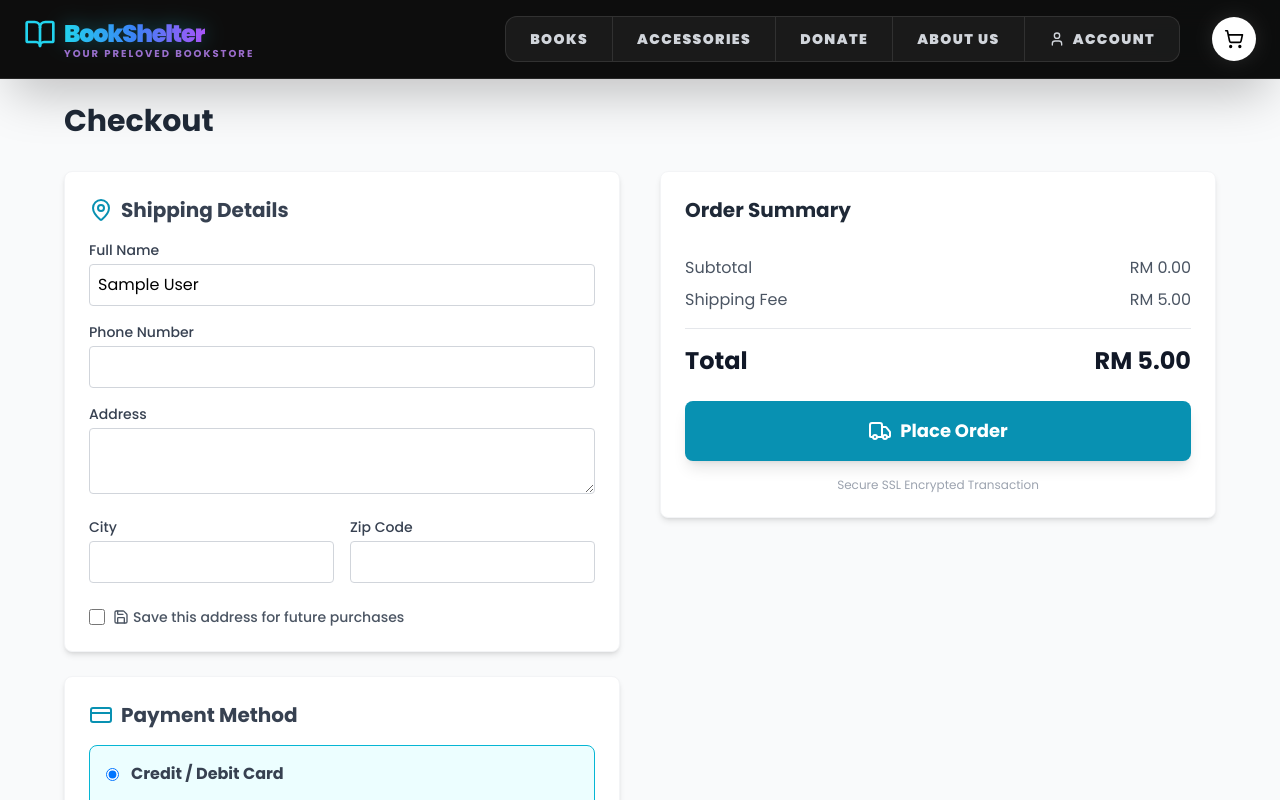
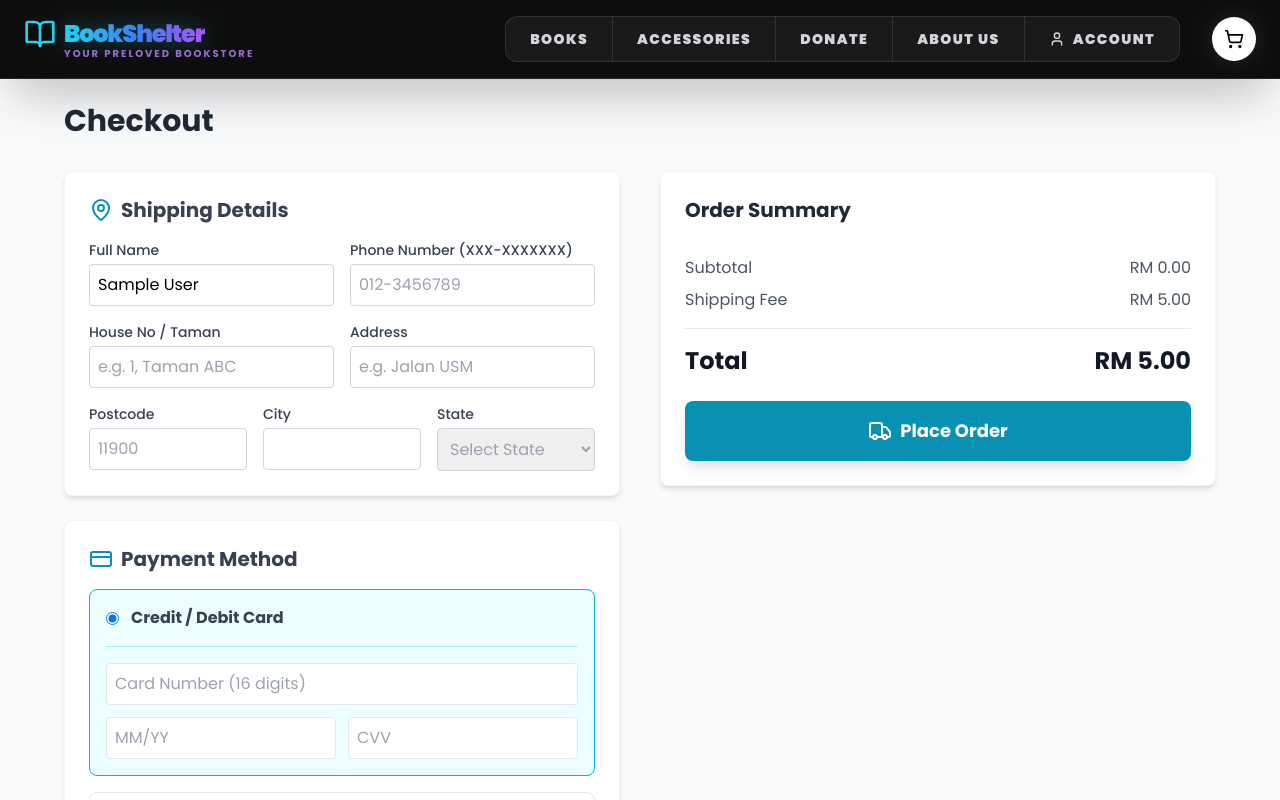
Before and after one commit to Shanqi05/CAT201_PROJECT, a React (Vite) app in the folder secondbook-frontend/: page /checkout in a window 1280 px wide. Shown: the top 800 px of the page. Built offline with nearby package versions, Linux system fonts and the light colour scheme; sample sign-in values are in the browser's storage.

Commit message:
ADD input validation

```diff
--- a/secondbook-frontend/src/pages/User/CheckoutPage.jsx
+++ b/secondbook-frontend/src/pages/User/CheckoutPage.jsx
@@ -1,45 +1,38 @@
 import React, { useState, useEffect } from 'react';
 import { useNavigate } from 'react-router-dom';
 import { getCartTotal } from '../../utils/cartUtils';
-import { CreditCard, Truck, MapPin, Banknote, Save } from 'lucide-react'; // Removed Landmark
+import { CreditCard, Truck, MapPin, Banknote, Save, Smartphone, ExternalLink } from 'lucide-react';
 
 const CheckoutPage = () => {
     const navigate = useNavigate();
     const [total, setTotal] = useState(0);
     const [cartItems, setCartItems] = useState([]);
-
-    // State for Saved Addresses
     const [savedAddresses, setSavedAddresses] = useState([]);
     const [saveAddressChecked, setSaveAddressChecked] = useState(false);
 
-    // Form State
     const [formData, setFormData] = useState({
         fullName: '',
         phone: '',
+        houseNo: '',
         address: '',
         city: '',
         zip: '',
-        paymentMethod: 'card', // Default
-        // Payment Details (Card Only)
+        state: '',
+        paymentMethod: 'card',
         cardNumber: '',
         cardExpiry: '',
         cardCvc: ''
     });
 
-    // --- 1. LOAD DATA ON MOUNT ---
+    const states = ['Johor', 'Kedah', 'Kelantan', 'Melaka', 'Negeri Sembilan', 'Pahang', 'Perak', 'Perlis', 'Pulau Pinang', 'Sabah', 'Sarawak', 'Selangor', 'Terengganu', 'Kuala Lumpur', 'Labuan', 'Putrajaya'];
+
     useEffect(() => {
-        // A. Calculate Total
         setTotal(getCartTotal());
-
-        // B. Load Cart Items
         const items = JSON.parse(localStorage.getItem("shoppingCart") || "[]");
         setCartItems(items);
-
-        // C. Load Saved Addresses
         const storedAddresses = JSON.parse(localStorage.getItem("userAddresses") || "[]");
         setSavedAddresses(storedAddresses);
 
-        // D. AUTO-FILL
         const registeredUser = JSON.parse(localStorage.getItem("registeredUser"));
         if (registeredUser) {
             setFormData(prev => ({
@@ -51,10 +44,18 @@ const CheckoutPage = () => {
     }, []);
 
     const handleChange = (e) => {
-        setFormData({ ...formData, [e.target.name]: e.target.value });
+        const { name, value } = e.target;
+        // Auto-hyphen logic for phone while typing (optional but helpful)
+        if (name === 'phone') {
+            const clean = value.replace(/\D/g, '');
+            let masked = clean;
+            if (clean.length > 3) masked = `${clean.slice(0, 3)}-${clean.slice(3, 11)}`;
+            setFormData({ ...formData, [name]: masked });
+        } else {
+            setFormData({ ...formData, [name]: value });
+        }
     };
 
-    // --- 2. HANDLE ADDRESS SELECTION ---
     const handleAddressSelect = (e) => {
         const index = e.target.value;
         if (index !== "") {
@@ -63,102 +64,77 @@ const CheckoutPage = () => {
                 ...prev,
                 fullName: selected.fullName,
                 phone: selected.phone,
+                houseNo: selected.houseNo,
                 address: selected.address,
                 city: selected.city,
-                zip: selected.zip
-            }));
-        } else {
-            const registeredUser = JSON.parse(localStorage.getItem("registeredUser"));
-            setFormData(prev => ({
-                ...prev,
-                address: '', city: '', zip: '',
-                fullName: registeredUser?.name || '',
-                phone: registeredUser?.phone || ''
+                zip: selected.zip,
+                state: selected.state
             }));
         }
     };
 
-    // --- 3. VALIDATION LOGIC ---
     const validateForm = () => {
-        // Basic Fields
-        if(!formData.address || !formData.phone || !formData.fullName || !formData.city || !formData.zip) {
+        // Basic Shipping Validation
+        if(!formData.houseNo || !formData.address || !formData.fullName || !formData.city || !formData.zip || !formData.state) {
             alert("Please fill in all shipping details.");
             return false;
         }
 
-        // Zip Code
-        if (!/^\d{5}$/.test(formData.zip)) {
-            alert("Invalid Zip Code! It must be exactly 5 digits (e.g., 11900).");
+        // Phone format validation (XXX-XXXXXXX)
+        const phoneRegex = /^\d{3}-\d{7,8}$/;
+        if (!phoneRegex.test(formData.phone)) {
+            alert("Invalid Phone Number format! Please use XXX-XXXXXXX (e.g., 012-3456789).");
             return false;
         }
 
-        // Phone
-        if (formData.phone.length < 10) {
-            alert("Invalid Phone Number!");
+        // Postcode
+        if (!/^\d{5}$/.test(formData.zip)) {
+            alert("Invalid Postcode! It must be exactly 5 digits.");
             return false;
         }
 
-        // Payment Validation (Card Only)
+        // Conditional Payment Validation
         if (formData.paymentMethod === 'card') {
-            if (!/^\d{16}$/.test(formData.cardNumber.replace(/\s/g, ''))) {
-                alert("Invalid Card Number! Must be 16 digits.");
-                return false;
-            }
-            if (!/^\d{3}$/.test(formData.cardCvc)) {
-                alert("Invalid CVV! Must be 3 digits.");
+            const cleanCard = formData.cardNumber.replace(/\s/g, '');
+            if (cleanCard.length < 16 || !/^\d{16}$/.test(cleanCard)) {
+                alert("Please enter a valid 16-digit Card Number.");
                 return false;
             }
             if (!/^(0[1-9]|1[0-2])\/\d{2}$/.test(formData.cardExpiry)) {
                 alert("Invalid Expiry! Use MM/YY.");
                 return false;
             }
+            if (formData.cardCvc.length < 3) {
+                alert("Invalid CVV! Must be 3 digits.");
+                return false;
             }
-
+        }
         return true;
     };
 
-    // --- 4. PLACE ORDER ---
     const handlePlaceOrder = (e) => {
         e.preventDefault();
-
         if (!validateForm()) return;
 
-        // A. Save Address Logic
+        // Save Address logic
         if (saveAddressChecked) {
-            const newAddress = {
-                fullName: formData.fullName,
-                phone: formData.phone,
-                address: formData.address,
-                city: formData.city,
-                zip: formData.zip
-            };
-            const isDuplicate = savedAddresses.some(addr =>
-                addr.address === newAddress.address && addr.zip === newAddress.zip
-            );
-
-            if (!isDuplicate) {
-                const updatedAddresses = [...savedAddresses, newAddress];
+            const updatedAddresses = [...savedAddresses, { ...formData }];
             localStorage.setItem("userAddresses", JSON.stringify(updatedAddresses));
         }
-        }
 
-        // B. Create Order Object
         const newOrder = {
             id: "ORD-" + Math.floor(Math.random() * 100000),
             date: new Date().toLocaleDateString(),
             items: cartItems,
             total: total + 5,
             status: "Processing",
-            address: `${formData.address}, ${formData.city} ${formData.zip}`,
-            paymentMethod: formData.paymentMethod === 'cod' ? 'Cash on Delivery' : 'Credit/Debit Card'
+            address: `${formData.houseNo}, ${formData.address}, ${formData.zip} ${formData.city}, ${formData.state}`,
+            paymentMethod: formData.paymentMethod.toUpperCase()
         };
 
-        // C. Save to History
         const currentHistory = JSON.parse(localStorage.getItem("orderHistory") || "[]");
         currentHistory.push(newOrder);
         localStorage.setItem("orderHistory", JSON.stringify(currentHistory));
-
-        // D. Clear Cart & Redirect
         localStorage.removeItem("shoppingCart");
         window.dispatchEvent(new Event("cartUpdated"));
         navigate('/order-success');
@@ -169,151 +145,135 @@ const CheckoutPage = () => {
             <h1 className="text-3xl font-bold mb-8 text-gray-800">Checkout</h1>
 
             <div className="grid grid-cols-1 md:grid-cols-2 gap-10">
-
-                {/* LEFT COLUMN: Forms */}
                 <div className="space-y-6">
-
+                    {/* Shipping Details */}
                     <div className="bg-white p-6 rounded-lg shadow-md border border-gray-100">
                         <h2 className="flex items-center text-xl font-bold mb-4 text-gray-700">
                             <MapPin className="mr-2 text-cyan-600" /> Shipping Details
                         </h2>
 
-                        {/* --- SAVED ADDRESS DROPDOWN --- */}
-                        {savedAddresses.length > 0 && (
-                            <div className="mb-6 bg-cyan-50 p-4 rounded border border-cyan-200">
-                                <label className="block text-sm font-bold text-cyan-800 mb-2">Fast Checkout</label>
-                                <select onChange={handleAddressSelect} className="w-full p-2 border rounded text-gray-700 focus:outline-cyan-500">
-                                    <option value="">-- Select a Saved Address --</option>
-                                    {savedAddresses.map((addr, index) => (
-                                        <option key={index} value={index}>
-                                            {addr.fullName} - {addr.city} ({addr.zip})
-                                        </option>
-                                    ))}
-                                </select>
-                            </div>
-                        )}
-
                         <div className="space-y-4">
+                            <div className="grid grid-cols-2 gap-4">
                                 <div>
                                     <label className="block text-sm font-medium text-gray-700 mb-1">Full Name</label>
                                     <input required name="fullName" value={formData.fullName} onChange={handleChange} type="text" className="w-full p-2 border border-gray-300 rounded focus:border-cyan-500" />
                                 </div>
                                 <div>
-                                <label className="block text-sm font-medium text-gray-700 mb-1">Phone Number</label>
-                                <input required name="phone" value={formData.phone} onChange={handleChange} type="tel" className="w-full p-2 border border-gray-300 rounded focus:border-cyan-500" />
+                                    <label className="block text-sm font-medium text-gray-700 mb-1">Phone Number (XXX-XXXXXXX)</label>
+                                    <input required name="phone" value={formData.phone} onChange={handleChange} type="tel" className="w-full p-2 border border-gray-300 rounded focus:border-cyan-500" placeholder="012-3456789" />
+                                </div>
+                            </div>
+
+                            <div className="grid grid-cols-2 gap-4">
+                                <div>
+                                    <label className="block text-sm font-medium text-gray-700 mb-1">House No / Taman</label>
+                                    <input required name="houseNo" value={formData.houseNo} onChange={handleChange} type="text" className="w-full p-2 border border-gray-300 rounded focus:border-cyan-500" placeholder="e.g. 1, Taman ABC" />
                                 </div>
                                 <div>
                                     <label className="block text-sm font-medium text-gray-700 mb-1">Address</label>
-                                <textarea required name="address" value={formData.address} onChange={handleChange} rows="2" className="w-full p-2 border border-gray-300 rounded focus:border-cyan-500" />
+                                    <input required name="address" value={formData.address} onChange={handleChange} type="text" className="w-full p-2 border border-gray-300 rounded focus:border-cyan-500" placeholder="e.g. Jalan USM" />
                                 </div>
-                            <div className="grid grid-cols-2 gap-4">
+                            </div>
+
+                            <div className="grid grid-cols-3 gap-4">
+                                <div>
+                                    <label className="block text-sm font-medium text-gray-700 mb-1">Postcode</label>
+                                    <input required name="zip" value={formData.zip} onChange={handleChange} type="text" maxLength="5" className="w-full p-2 border border-gray-300 rounded focus:border-cyan-500" placeholder="11900" />
+                                </div>
                                 <div>
                                     <label className="block text-sm font-medium text-gray-700 mb-1">City</label>
                                     <input required name="city" value={formData.city} onChange={handleChange} type="text" className="w-full p-2 border border-gray-300 rounded focus:border-cyan-500" />
                                 </div>
                                 <div>
-                                    <label className="block text-sm font-medium text-gray-700 mb-1">Zip Code</label>
-                                    <input required name="zip" value={formData.zip} onChange={handleChange} type="text" className="w-full p-2 border border-gray-300 rounded focus:border-cyan-500" />
+                                    <label className="block text-sm font-medium text-gray-700 mb-1">State</label>
+                                    <select
+                                        required
+                                        name="state"
+                                        value={formData.state}
+                                        onChange={handleChange}
+                                        className={`w-full p-2 border border-gray-300 rounded focus:border-cyan-500 ${!formData.state ? 'text-gray-400' : 'text-gray-700'}`}
+                                    >
+                                        <option value="" className="text-gray-400">Select State</option>
+                                        {states.map(s => <option key={s} value={s} className="text-gray-700">{s}</option>)}
+                                    </select>
                                 </div>
-                            </div>
-
-                            {/* --- SAVE ADDRESS CHECKBOX --- */}
-                            <div className="flex items-center space-x-2 pt-2">
-                                <input
-                                    type="checkbox"
-                                    id="saveAddress"
-                                    checked={saveAddressChecked}
-                                    onChange={(e) => setSaveAddressChecked(e.target.checked)}
-                                    className="w-4 h-4 text-cyan-600 rounded focus:ring-cyan-500"
-                                />
-                                <label htmlFor="saveAddress" className="text-sm text-gray-600 font-medium flex items-center cursor-pointer">
-                                    <Save size={16} className="mr-1"/> Save this address for future purchases
-                                </label>
                             </div>
                         </div>
                     </div>
 
-                    {/* Payment Method Section */}
+                    {/* Payment Method */}
                     <div className="bg-white p-6 rounded-lg shadow-md border border-gray-100">
                         <h2 className="flex items-center text-xl font-bold mb-4 text-gray-700">
                             <CreditCard className="mr-2 text-cyan-600" /> Payment Method
                         </h2>
-
                         <div className="space-y-4">
-
-                            {/* Option 1: Card */}
+                            {/* Card Option */}
                             <div className={`border rounded-lg p-4 cursor-pointer transition ${formData.paymentMethod === 'card' ? 'border-cyan-500 bg-cyan-50' : 'hover:bg-gray-50'}`}>
                                 <label className="flex items-center space-x-3 cursor-pointer">
                                     <input type="radio" name="paymentMethod" value="card" checked={formData.paymentMethod === 'card'} onChange={handleChange} className="text-cyan-600 focus:ring-cyan-500"/>
                                     <span className="font-bold text-gray-700 flex items-center">Credit / Debit Card</span>
                                 </label>
-
                                 {formData.paymentMethod === 'card' && (
-                                    <div className="mt-4 pt-4 border-t border-cyan-200 grid grid-cols-1 gap-3">
-                                        <input name="cardNumber" onChange={handleChange} type="text" placeholder="Card Number (16 digits)" className="w-full p-2 border rounded bg-white" maxLength="19" />
+                                    <div className="mt-4 pt-4 border-t border-cyan-200 grid grid-cols-1 gap-3 animate-in fade-in duration-300">
+                                        <input name="cardNumber" value={formData.cardNumber} onChange={handleChange} type="text" placeholder="Card Number (16 digits)" className="w-full p-2 border rounded bg-white text-gray-700" maxLength="16" />
                                         <div className="grid grid-cols-2 gap-3">
-                                            <input name="cardExpiry" onChange={handleChange} type="text" placeholder="MM/YY" className="w-full p-2 border rounded bg-white" maxLength="5"/>
-                                            <input name="cardCvc" onChange={handleChange} type="text" placeholder="CVV" className="w-full p-2 border rounded bg-white" maxLength="3"/>
+                                            <input name="cardExpiry" value={formData.cardExpiry} onChange={handleChange} type="text" placeholder="MM/YY" className="w-full p-2 border rounded bg-white text-gray-700" maxLength="5"/>
+                                            <input name="cardCvc" value={formData.cardCvc} onChange={handleChange} type="text" placeholder="CVV" className="w-full p-2 border rounded bg-white text-gray-700" maxLength="3"/>
                                         </div>
                                     </div>
                                 )}
                             </div>
 
-                            {/* Option 2: COD */}
+                            {/* TnG Option */}
+                            <div className={`border rounded-lg p-4 cursor-pointer transition ${formData.paymentMethod === 'tng' ? 'border-cyan-500 bg-cyan-50' : 'hover:bg-gray-50'}`}>
+                                <label className="flex items-center space-x-3 cursor-pointer">
+                                    <input type="radio" name="paymentMethod" value="tng" checked={formData.paymentMethod === 'tng'} onChange={handleChange} className="text-cyan-600 focus:ring-cyan-500"/>
+                                    <span className="font-bold text-gray-700 flex items-center"><Smartphone size={18} className="mr-2 text-blue-500"/> Touch 'n Go eWallet</span>
+                                </label>
+                                {formData.paymentMethod === 'tng' && (
+                                    <div className="mt-4 pt-4 border-t border-cyan-200 animate-in fade-in duration-300">
+                                        <div className="flex items-start bg-white p-3 rounded border border-blue-100 text-blue-700 text-sm">
+                                            <ExternalLink size={16} className="mr-2 mt-0.5 flex-shrink-0" />
+                                            <p>You will be redirected to the <strong>Touch 'n Go</strong> app to complete your secure payment after clicking "Place Order".</p>
+                                        </div>
+                                    </div>
+                                )}
+                            </div>
+
+                            {/* COD Option */}
                             <div className={`border rounded-lg p-4 cursor-pointer transition ${formData.paymentMethod === 'cod' ? 'border-cyan-500 bg-cyan-50' : 'hover:bg-gray-50'}`}>
                                 <label className="flex items-center space-x-3 cursor-pointer">
                                     <input type="radio" name="paymentMethod" value="cod" checked={formData.paymentMethod === 'cod'} onChange={handleChange} className="text-cyan-600 focus:ring-cyan-500"/>
-                                    <span className="font-bold text-gray-700 flex items-center"><Banknote size={18} className="mr-2"/> Cash on Delivery (COD)</span>
+                                    <span className="font-bold text-gray-700 flex items-center"><Banknote size={18} className="mr-2 text-green-600"/> Cash on Delivery (COD)</span>
                                 </label>
                             </div>
-
                         </div>
                     </div>
                 </div>
 
-                {/* RIGHT COLUMN: Summary */}
+                {/* Summary Column */}
                 <div className="md:col-span-1">
                     <div className="bg-white p-6 rounded-lg shadow-md sticky top-24 border border-gray-100">
                         <h2 className="text-xl font-bold mb-4 text-gray-800">Order Summary</h2>
-
-                        {/* Items List */}
                         <div className="space-y-3 mb-4 max-h-64 overflow-y-auto">
                             {cartItems.map((item, index) => (
                                 <div key={index} className="flex justify-between items-start text-sm pb-2 border-b border-gray-100">
-                                    <div className="flex-1">
-                                        <p className="font-medium text-gray-800">{item.title}</p>
-                                        <p className="text-xs text-gray-500">Qty: {item.quantity}</p>
-                                        {item.category && <p className="text-xs text-gray-500 mt-1">{item.stock || item.quantity} available</p>}
-                                    </div>
+                                    <div className="flex-1"><p className="font-medium text-gray-800">{item.title}</p><p className="text-xs text-gray-500">Qty: {item.quantity}</p></div>
                                     <span className="text-gray-700 font-semibold ml-2">RM {(item.price * item.quantity).toFixed(2)}</span>
                                 </div>
                             ))}
                         </div>
-
                         <div className="space-y-2 border-b pb-4 mb-4">
-                            <div className="flex justify-between text-gray-600">
-                                <span>Subtotal</span>
-                                <span>RM {total.toFixed(2)}</span>
+                            <div className="flex justify-between text-gray-600"><span>Subtotal</span><span>RM {total.toFixed(2)}</span></div>
+                            <div className="flex justify-between text-gray-600"><span>Shipping Fee</span><span>RM 5.00</span></div>
                         </div>
-                            <div className="flex justify-between text-gray-600">
-                                <span>Shipping Fee</span>
-                                <span>RM 5.00</span>
-                            </div>
-                        </div>
-                        <div className="flex justify-between text-2xl font-bold text-gray-900 mb-6">
-                            <span>Total</span>
-                            <span>RM {(total + 5).toFixed(2)}</span>
-                        </div>
-
+                        <div className="flex justify-between text-2xl font-bold text-gray-900 mb-6"><span>Total</span><span>RM {(total + 5).toFixed(2)}</span></div>
                         <button
                             onClick={handlePlaceOrder}
                             className="w-full bg-cyan-600 text-white py-4 rounded-lg font-bold text-lg hover:bg-cyan-700 transition flex items-center justify-center shadow-lg transform active:scale-95"
                         >
                             <Truck className="mr-2" /> Place Order
                         </button>
-                        <p className="text-xs text-gray-400 text-center mt-4">
-                            Secure SSL Encrypted Transaction
-                        </p>
                     </div>
                 </div>
             </div>
--- a/secondbook-frontend/src/pages/User/DonationPage.jsx
+++ b/secondbook-frontend/src/pages/User/DonationPage.jsx
@@ -184,12 +184,12 @@ const DonationPage = () => {
                                 <div className="grid grid-cols-1 md:grid-cols-2 gap-4 mb-4">
                                     <div>
                                         <label className="block text-sm font-bold text-gray-700 mb-2">House No / Taman *</label>
-                                        <input name="address" value={formData.address} onChange={handleChange} className={inputClass('address')} placeholder="e.g. 38, Taman Sepakat" />
+                                        <input name="address" value={formData.address} onChange={handleChange} className={inputClass('address')} placeholder="e.g. 1, Taman ABC" />
                                         {errors.address && <p className="text-red-500 text-xs mt-1 font-bold italic">{errors.address}</p>}
                                     </div>
                                     <div>
                                         <label className="block text-sm font-bold text-gray-700 mb-2">Street Name (Jalan) *</label>
-                                        <input name="jalan" value={formData.jalan} onChange={handleChange} className={inputClass('jalan')} placeholder="e.g. Jalan Batas Paip" />
+                                        <input name="jalan" value={formData.jalan} onChange={handleChange} className={inputClass('jalan')} placeholder="e.g. Jalan USM" />
                                         {errors.jalan && <p className="text-red-500 text-xs mt-1 font-bold italic">{errors.jalan}</p>}
                                     </div>
                                 </div>
```
Lines whose indentation alone changed are shown as unchanged.
